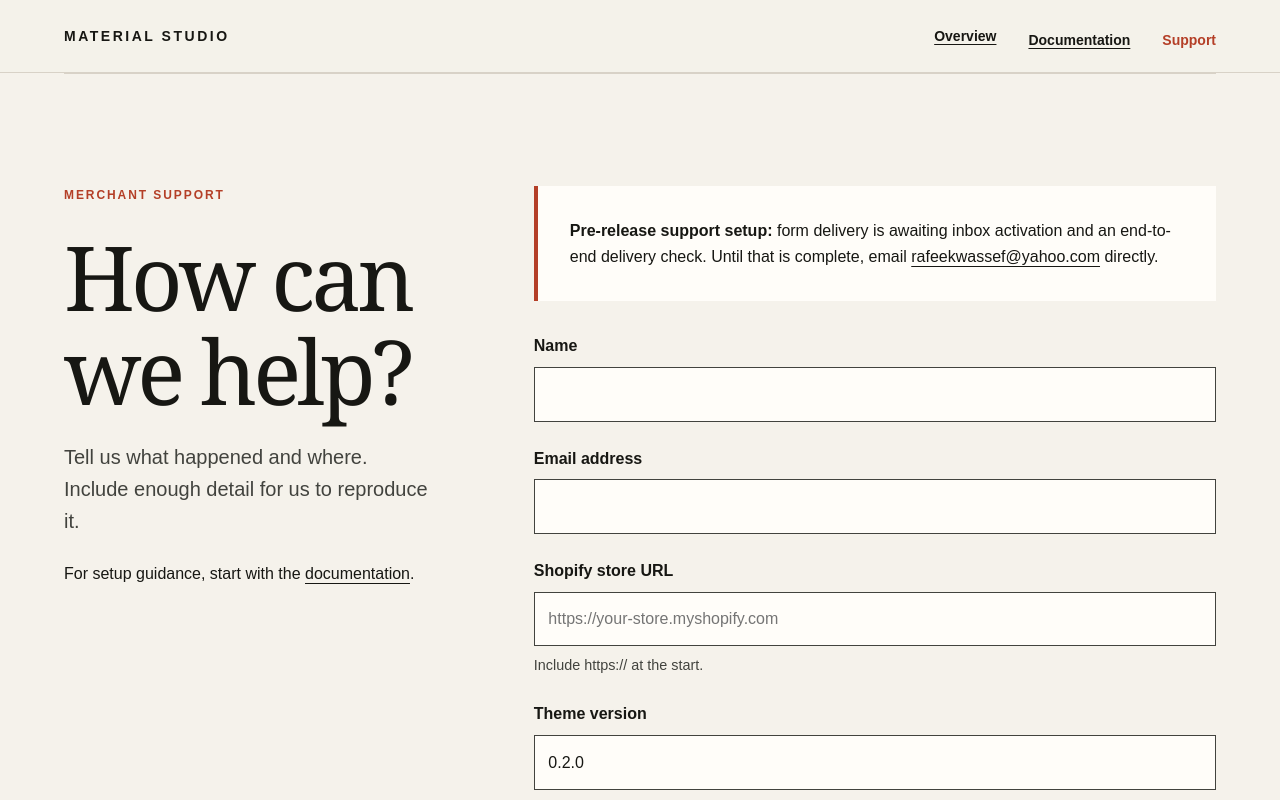
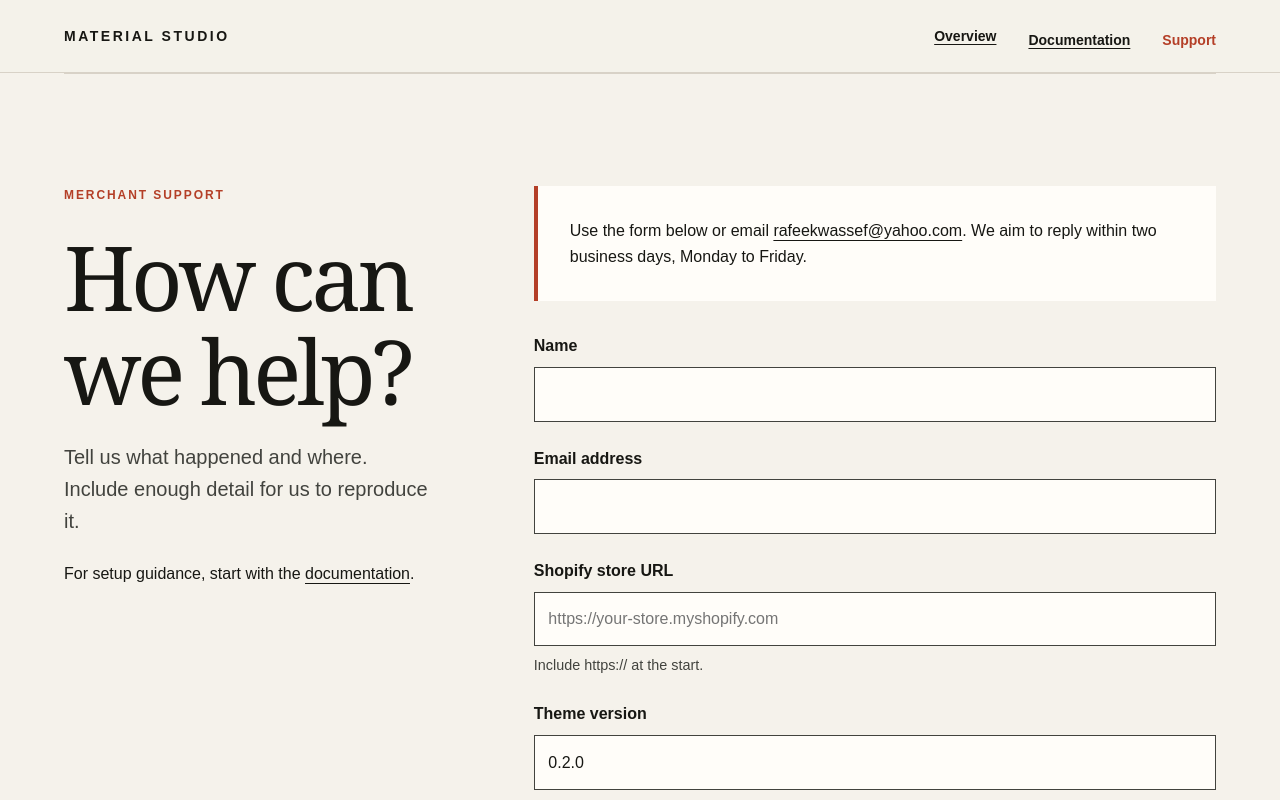
Before and after one commit to rafeekwassef-droid/material-studio-docs, a plain HTML site: page support/index.html in a window 1280 px wide. Shown: the top 800 px of the page. Drawn offline with Linux system fonts and the light colour scheme.

Commit message:
Confirm merchant support activation and delivery

```diff
--- a/support/index.html
+++ b/support/index.html
@@ -2,7 +2,7 @@
 <html lang="en"><head><meta charset="utf-8"><meta name="viewport" content="width=device-width, initial-scale=1"><meta name="description" content="Contact Material Studio merchant support with your store, theme version, and issue details."><title>Support — Material Studio</title><link rel="stylesheet" href="../assets/styles.css"></head><body>
 <a class="skip-link" href="#main">Skip to content</a><header class="site-header"><div class="header-inner"><a class="wordmark" href="../">Material Studio</a><nav class="site-nav" aria-label="Primary"><ul><li><a href="../">Overview</a></li><li><a href="../docs/">Documentation</a></li><li><a href="../support/" aria-current="page">Support</a></li></ul></nav></div></header>
 <main id="main" class="page-shell"><section class="content-section section-grid"><div class="section-intro"><p class="eyebrow">Merchant support</p><h1>How can we help?</h1><p class="lede">Tell us what happened and where. Include enough detail for us to reproduce it.</p><p>For setup guidance, start with the <a href="../docs/">documentation</a>.</p></div><div class="section-body">
-<div class="callout"><strong>Pre-release support setup:</strong> form delivery is awaiting inbox activation and an end-to-end delivery check. Until that is complete, email <a href="mailto:rafeekwassef@yahoo.com">rafeekwassef@yahoo.com</a> directly.</div>
+<div class="callout">Use the form below or email <a href="mailto:rafeekwassef@yahoo.com">rafeekwassef@yahoo.com</a>. We aim to reply within two business days, Monday to Friday.</div>
 <form class="support-form" action="https://formsubmit.co/rafeekwassef@yahoo.com" method="post" enctype="multipart/form-data">
 <input type="hidden" name="_subject" value="Material Studio merchant support"><input type="hidden" name="_template" value="table"><input type="hidden" name="_autoresponse" value="Thank you for contacting Material Studio. Your support request has been received. We aim to reply within two business days, Monday to Friday. Please do not send passwords or customer data. Setup guide: https://rafeekwassef-droid.github.io/material-studio-docs/docs/"><input type="text" name="_honey" class="form-honeypot" tabindex="-1" autocomplete="off" aria-hidden="true">
 <div class="form-field"><label for="support-name">Name</label><input id="support-name" name="name" autocomplete="name" required maxlength="150"></div>
```
Also changed, not shown: 1 other file.
